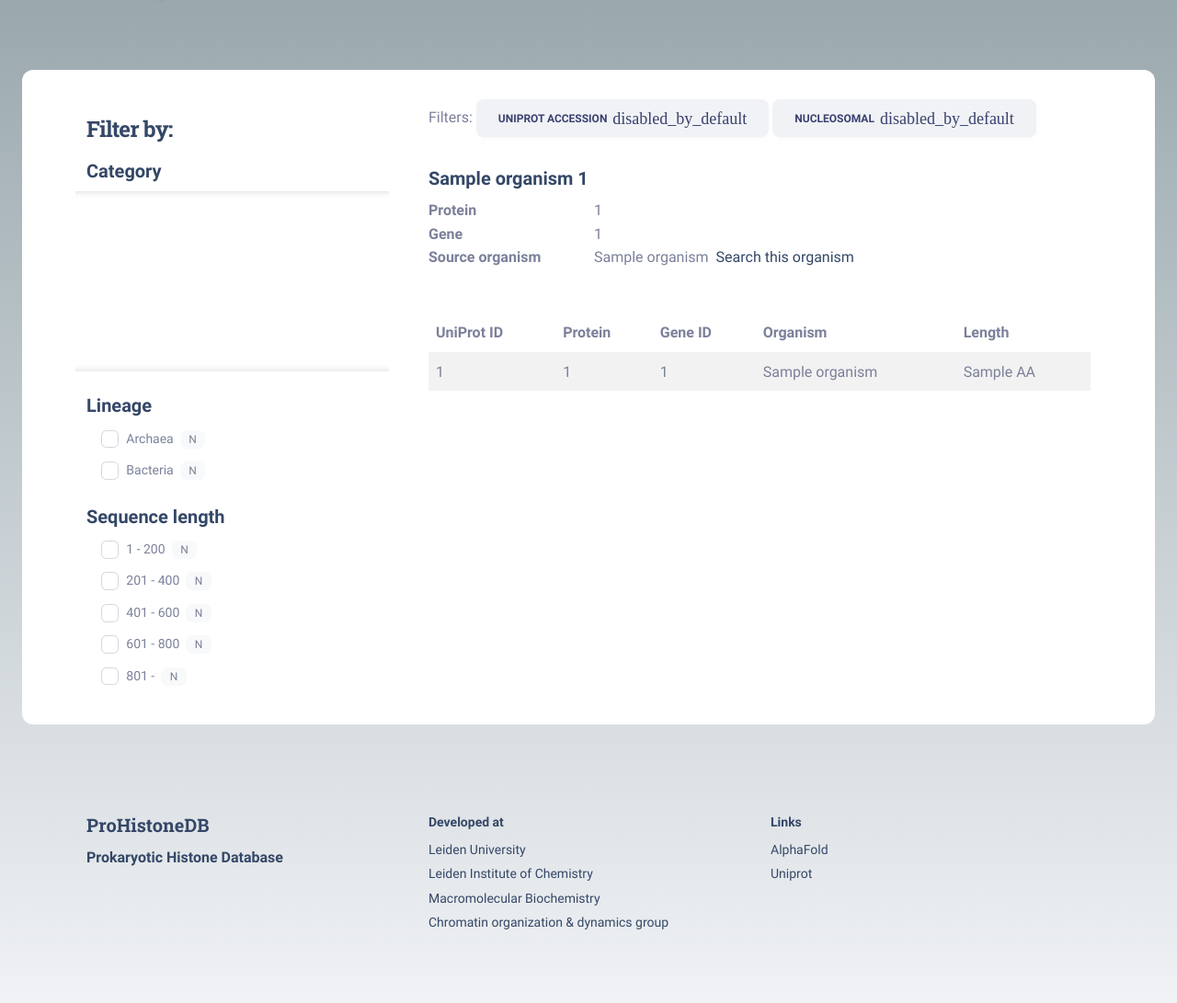
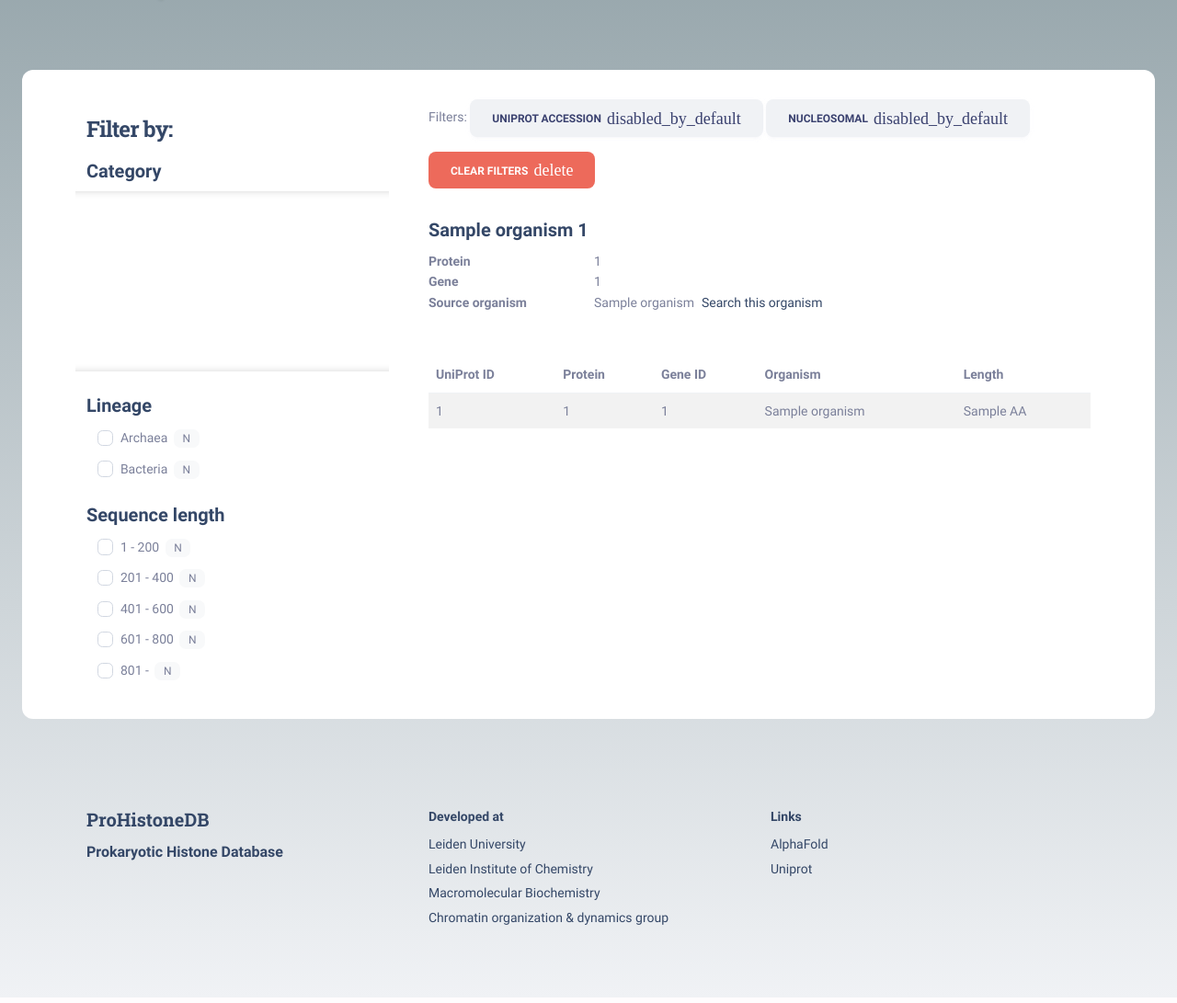
Before and after one commit to Chromatin-Organization/prohistonedb, a Flask app: template prohistonedb/templates/pages/search.html.j2 in a window 1280 px wide. Shown: the part 189-1280 px from the top of the page at 92% size. Run offline with Flask 3, Linux system fonts and the light colour scheme; the template is opened without the code that fills it: most values are stand-ins (such as "Sample title", 1, 10 or a date in 2020); data that the repository does not hold is empty; some libraries are stand-ins or nearby versions; some web fonts are replaced.

Commit message:
Search page updates

```diff
--- a/prohistonedb/static/assets/scss/material-kit/custom/_styles.scss
+++ b/prohistonedb/static/assets/scss/material-kit/custom/_styles.scss
@@ -4,13 +4,19 @@
 @import 'roboto';
 @import 'material_icons_round';
 
+
+body {
+    font-size: $font-size-sm;
+}
 header h1, header h2 {
     text-shadow: $text-shadow-lg;
 }
 header p {
     text-shadow: $text-shadow;
 }
-h3 { font-size: $font-size-2xl }
+h3 {
+    font-size: $font-size-2xl
+}
 
 /* a more recognisable font for branding */
 .navbar .navbar-brand,
@@ -27,13 +33,19 @@ h3 { font-size: $font-size-2xl }
     font-size: $font-size-lg;
 }
 
-.card { box-shadow: none }
+.card {
+    box-shadow: none;
+}
 
 // remove pager circles
 .page-link { border: none }
-.page-link.active, .active > .page-link {
+.page-link.active,
+.active > .page-link {
     color: $white;
     background-color: $primary;
+}
+.page-link:focus {
+    box-shadow: none;
 }
 
 // easier to just redefine btn-primary etc. colors
@@ -71,6 +83,7 @@ h3 { font-size: $font-size-2xl }
     font-family: "Material Icons Round";
     font-weight: 800;
 }
+
 
 /* align header items on non-front pages normally? */
 .page-header {
@@ -128,7 +141,7 @@ select.dropdown-toggle { text-align: left }
 }
 
 #applied-filters-container {
-    .label {
+    .caption {
         vertical-align: middle;
     }
 
@@ -145,10 +158,15 @@ select.dropdown-toggle { text-align: left }
     }
 }
 
+#results-table {
+    overflow: scroll;
+}
+
 // decrease th padding
 .table thead th {
     padding: .5rem;
 }
+
 
 /* entry page */
 #information {
--- /dev/null
+++ b/prohistonedb/templates/includes/search_hidden.html.j2
@@ -0,0 +1,4 @@
+{% if request.args is defined and request.args|length %}
+    <input type="hidden" name="filter" value="{{ request.args.get('filter') }}" />
+    <input type="hidden" name="q" value="{{ request.args.get('q') }}" />
+{% endif %}
--- a/prohistonedb/templates/pages/search.html.j2
+++ b/prohistonedb/templates/pages/search.html.j2
@@ -130,12 +130,7 @@
                                 </span>
                             </div>
                         </div>
-
-                        {# TODO: insert hidden fields #}
-                        {% if request.args is defined and request.args|length %}
-                            <input type="hidden" name="filter" value="{{ request.args.get('filter') }}" />
-                            <input type="hidden" name="q" value="{{ request.args.get('q') }}" />
-                        {% endif %}
+                        {% include 'includes/search_hidden.html.j2' %}
                     </form>
                 </div>
 
@@ -143,16 +138,27 @@
                  <div class="col-xl-8 col-lg-7 col-md-6">
 
                     {# * dummy applied filters block #}
+                    {# TODO: show filters if applied filters > 0 #}
                     <div id="applied-filters-container" class="d-grid gap-2 d-md-block">
                         <span class="label">Filters:</span>
+                        {# TODO: loop through filters #}
                         <button type="button" class="btn btn-light" style="vertical-align: baseline">
-                            <span class="label">UniProt accession</span>
+                            <span class="caption">UniProt accession</span>
                             <span class="material-icons-round">disabled_by_default</span>
                         </button>
                         <button type="button" class="btn btn-light" style="vertical-align: baseline">
-                            <span class="label">Nucleosomal</span>
+                            <span class="caption">Nucleosomal</span>
                             <span class="material-icons-round">disabled_by_default</span>
                         </button>
+                        {# end filters loop #}
+
+                        <form name="reset-filters" method="GET" action="{{ url_for('search.index') }}" style="display: inline-block">
+                            <button type="submit" class="btn btn-alert" style="vertical-align: baseline">
+                                <span class="caption">Clear filters</span>
+                                <span class="material-icons-round">delete</span>
+                            </button>
+                            {% include 'includes/search_hidden.html.j2' %}
+                        </form>
                     </div>
 
                     {# card view #}
@@ -184,6 +190,7 @@
 
                     {# table view #}
                     {# * https://getbootstrap.com/docs/5.0/content/tables/ #}
+                    <div id="results-table" class="col-12">
                         <table id="bs-table" class="table table-striped table-hover table-responsive-md" data-toggle="table">
                             <thead>
                                 <tr>
@@ -206,6 +213,7 @@
                             {% endfor %}
                             </tbody>
                         </table>
+                    </div>
                 </div>
             </div>
 
```
Also changed, not shown: prohistonedb/static/assets/css/material-kit.css. Lines whose indentation alone changed are shown as unchanged.
